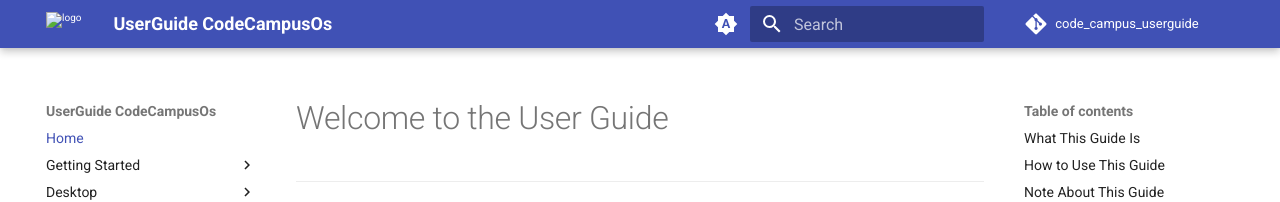
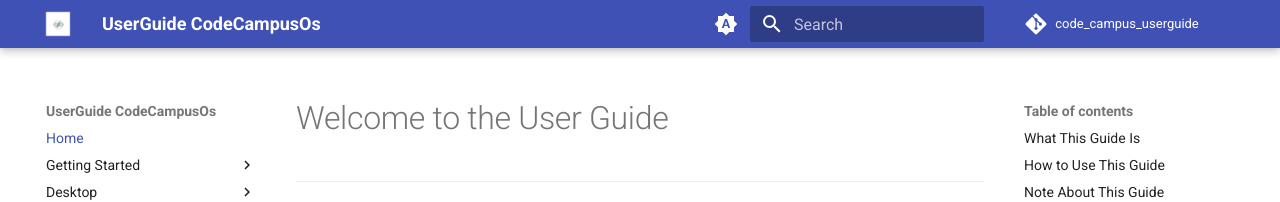
Before and after one commit to CodeCompasss/code_campus_userguide, an MkDocs documentation site: the page built from docs/index.md, in a window 1280 px wide. Shown: the top 202 px of the page. Built offline with MkDocs 1.6.1 and Material for MkDocs 9.7.7, drawn with Linux system fonts in a browser that asks for light colours; comment, search, counter and statistics services are not loaded.

Commit message:
Fix logo paths and update CI to use requirements.txt

```diff
--- a/mkdocs.yml
+++ b/mkdocs.yml
@@ -6,8 +6,8 @@
 
 theme:
   name: material
-  logo: assets/logo.png
-  favicon: images/favicon.png
+  logo: images/logo.png
+  favicon: images/favicon.ico
 
   features:
     - navigation.instant
```
Also changed, not shown: 1 other file.
